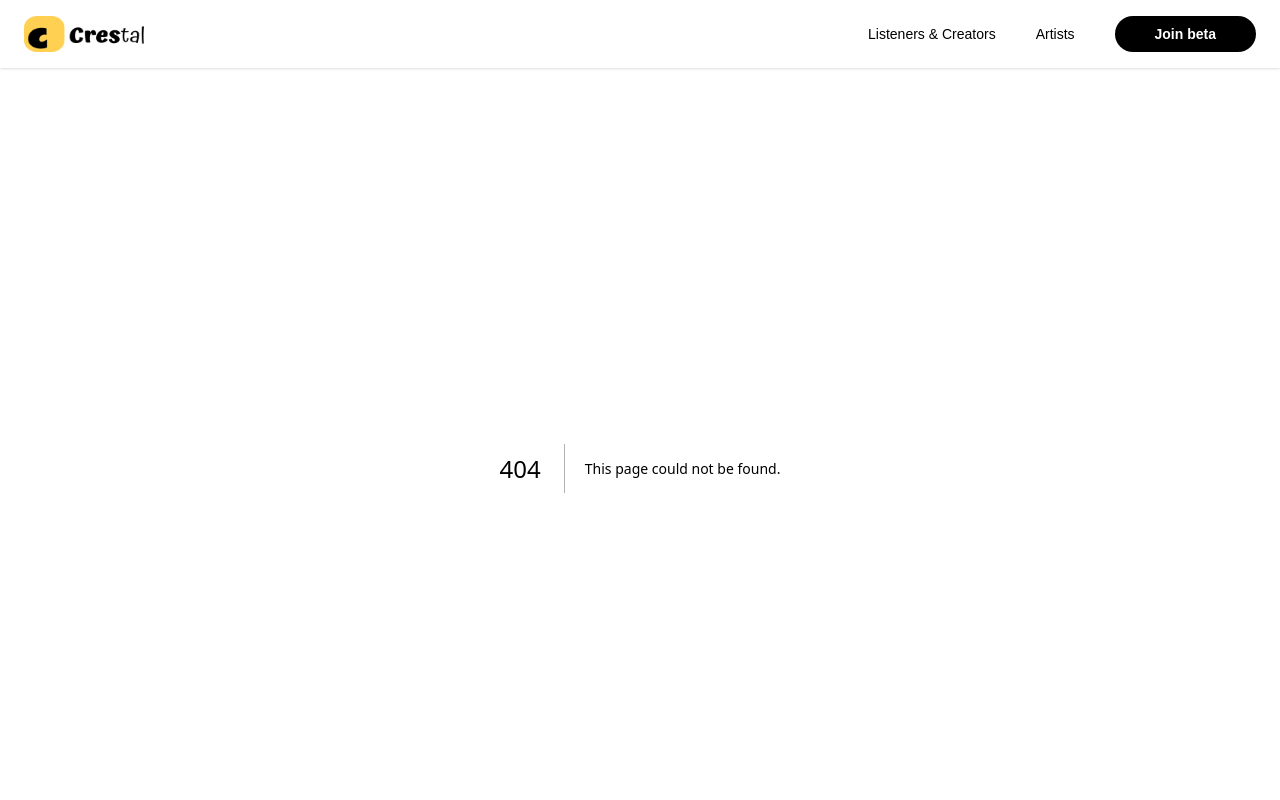
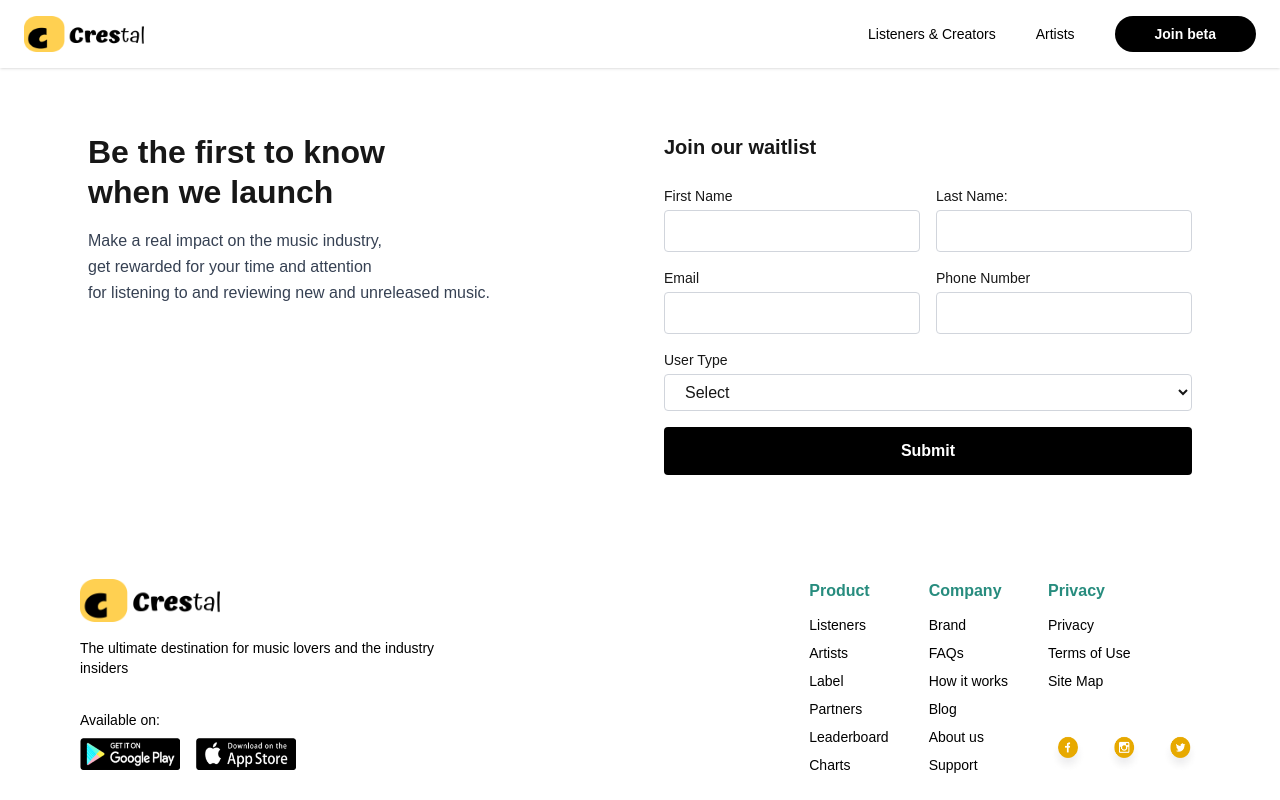
Before and after one commit to Mykol5/crestalwebsite, a Next.js app: page /join in a window 1280 px wide. Before the commit this address had no page. Shown: the top 800 px of the page. Built offline with nearby package versions, Linux system fonts and the light colour scheme.

Commit message:
update latest changes commit

```diff
--- /dev/null
+++ b/src/app/artists/page.js
@@ -0,0 +1,31 @@
+"use client";
+
+import Image from "next/image";
+
+export default function ArtistsPage() {
+  return (
+    <div className="px-6 py-16 max-w-6xl mx-auto text-center">
+      {/* Title */}
+      <h1 className="text-[32px] sm:text-[32px] font-bold mb-4">
+        Enjoy Your Music Journey
+      </h1>
+
+      {/* Description */}
+      <p className="text-[12px] sm:text-[12px] text-gray-700 leading-relaxed max-w-xl mx-auto mb-10">
+        Share your music with the world, track real-time insights,<br />
+        and monetize your streams effortlessly – all in one powerful platforms.
+      </p>
+
+      {/* Image */}
+      <div className="flex justify-center">
+        <Image
+          src="/newframe.png" // Replace with your actual image path
+          alt="Music Journey"
+          width={900}
+          height={500}
+          className="w-[75%] h-auto object-contain"
+        />
+      </div>
+    </div>
+  );
+}
--- /dev/null
+++ b/src/app/join/page.js
@@ -0,0 +1,82 @@
+"use client";
+
+export default function JoinPage() {
+  return (
+    <div className="px-6 py-16 max-w-6xl mx-auto">
+      <div className="flex flex-col md:flex-row gap-12 items-start justify-between">
+        {/* Left Section */}
+        <div className="md:w-1/2">
+          <h1 className="text-[32px] font-bold leading-tight mb-4">
+            Be the first to know <br /> when we launch
+          </h1>
+          <p className="text-gray-700 text-[16px] leading-relaxed">
+            Make a real impact on the music industry, <br />
+            get rewarded for your time and attention <br />
+            for listening to and reviewing new and unreleased music.
+          </p>
+        </div>
+
+        {/* Right Section (Form) */}
+        <div className="md:w-1/2 w-full">
+          <h2 className="text-[20px] font-semibold mb-6">Join our waitlist</h2>
+          <form className="space-y-4">
+            {/* Row 1: First Name, Last Name */}
+            <div className="flex flex-col md:flex-row gap-4">
+              <div className="flex-1">
+                <label className="block text-sm font-medium mb-1">First Name</label>
+                <input
+                  type="text"
+                  className="w-full border border-gray-300 rounded px-4 py-2"
+                />
+              </div>
+              <div className="flex-1">
+                <label className="block text-sm font-medium mb-1">Last Name:</label>
+                <input
+                  type="text"
+                  className="w-full border border-gray-300 rounded px-4 py-2"
+                />
+              </div>
+            </div>
+
+            {/* Row 2: Email, Phone */}
+            <div className="flex flex-col md:flex-row gap-4">
+              <div className="flex-1">
+                <label className="block text-sm font-medium mb-1">Email</label>
+                <input
+                  type="email"
+                  className="w-full border border-gray-300 rounded px-4 py-2"
+                />
+              </div>
+              <div className="flex-1">
+                <label className="block text-sm font-medium mb-1">Phone Number</label>
+                <input
+                  type="tel"
+                  className="w-full border border-gray-300 rounded px-4 py-2"
+                />
+              </div>
+            </div>
+
+            {/* Row 3: User Type Dropdown */}
+            <div>
+              <label className="block text-sm font-medium mb-1">User Type</label>
+              <select className="w-full border border-gray-300 rounded px-4 py-2">
+                <option value="">Select</option>
+                <option value="creator">Creator</option>
+                <option value="listener">Listener</option>
+                <option value="artist">Artists</option>
+              </select>
+            </div>
+
+            {/* Submit Button */}
+            <button
+              type="submit"
+              className="w-full bg-black text-white py-3 rounded font-semibold hover:opacity-90 transition"
+            >
+              Submit
+            </button>
+          </form>
+        </div>
+      </div>
+    </div>
+  );
+}
--- /dev/null
+++ b/src/app/listeners/page.js
@@ -0,0 +1,8 @@
+export default function ListenersPage() {
+    return (
+      <div className="px-6 py-10">
+        <h1 className="text-3xl font-bold mb-4">Listeners</h1>
+        <p>This is the Listeners page content.</p>
+      </div>
+    );
+  }
```
Also changed, not shown: public/newframe.png (added).
